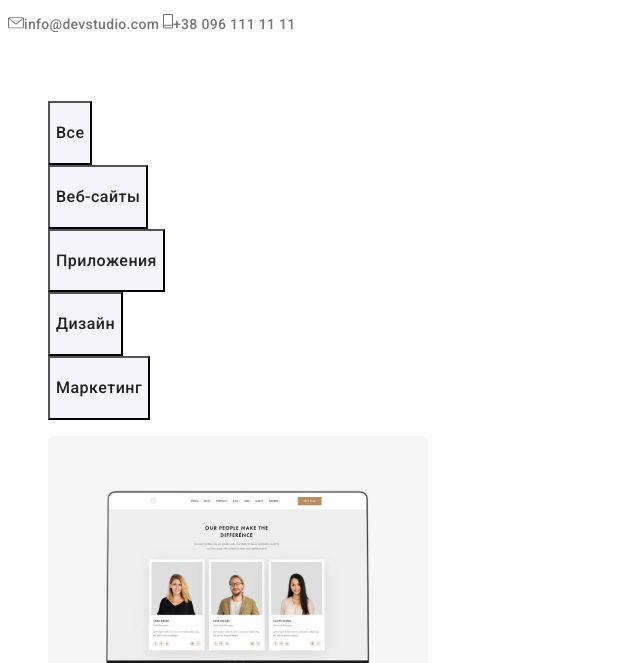
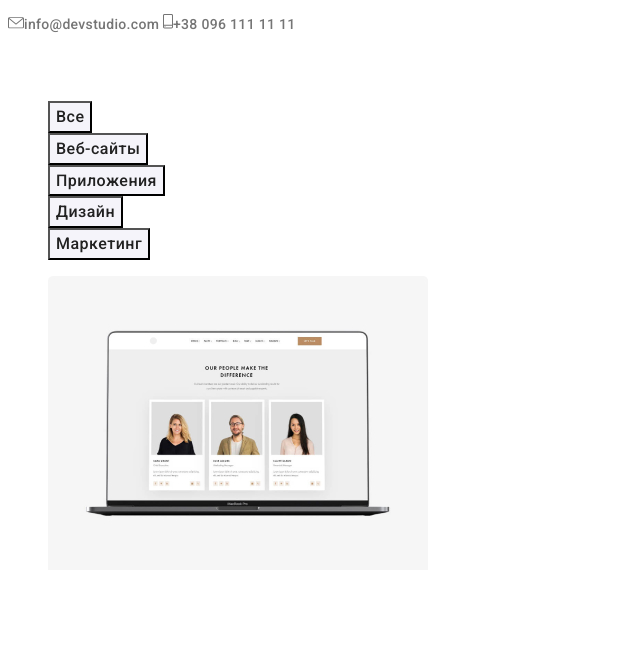
Before and after one commit to FoxCrush/goit-markup-hw-01, a plain HTML site: page portfolio.html in a window 1280 px wide. Shown: the part 114-777 px from the top of the page, without its empty margins (0-640 px from the left). Drawn offline with Linux system fonts and the light colour scheme.

Commit message:
fixed buttons text tags

```diff
--- a/portfolio.html
+++ b/portfolio.html
@@ -43,27 +43,27 @@
         <ul class="list">
           <li>
             <button type="button" class="button">
-              <p class="title">Все</p>
+              <span class="title">Все</span>
             </button>
           </li>
           <li>
             <button type="button" class="button">
-              <p class="title">Веб-сайты</p>
+              <span class="title">Веб-сайты</span>
             </button>
           </li>
           <li>
             <button type="button" class="button">
-              <p class="title">Приложения</p>
+              <span class="title">Приложения</span>
             </button>
           </li>
           <li>
             <button type="button" class="button">
-              <p class="title">Дизайн</p>
+              <span class="title">Дизайн</span>
             </button>
           </li>
           <li>
             <button type="button" class="button">
-              <p class="title">Маркетинг</p>
+              <span class="title">Маркетинг</span>
             </button>
           </li>
         </ul>
@@ -252,7 +252,7 @@
         <a class="link" href="tel:+380991111111">+38 099 111 11 11</a>
       </address>
       <section class="call">
-        <p class="title"><b>присоединяйтесь</b></p>
+        <h2 class="title"><b>присоединяйтесь</b></h2>
         <ul class="list">
           <!-- social pages list -->
           <li>
```
Also changed, not shown: index.html (+1 -1 lines).
